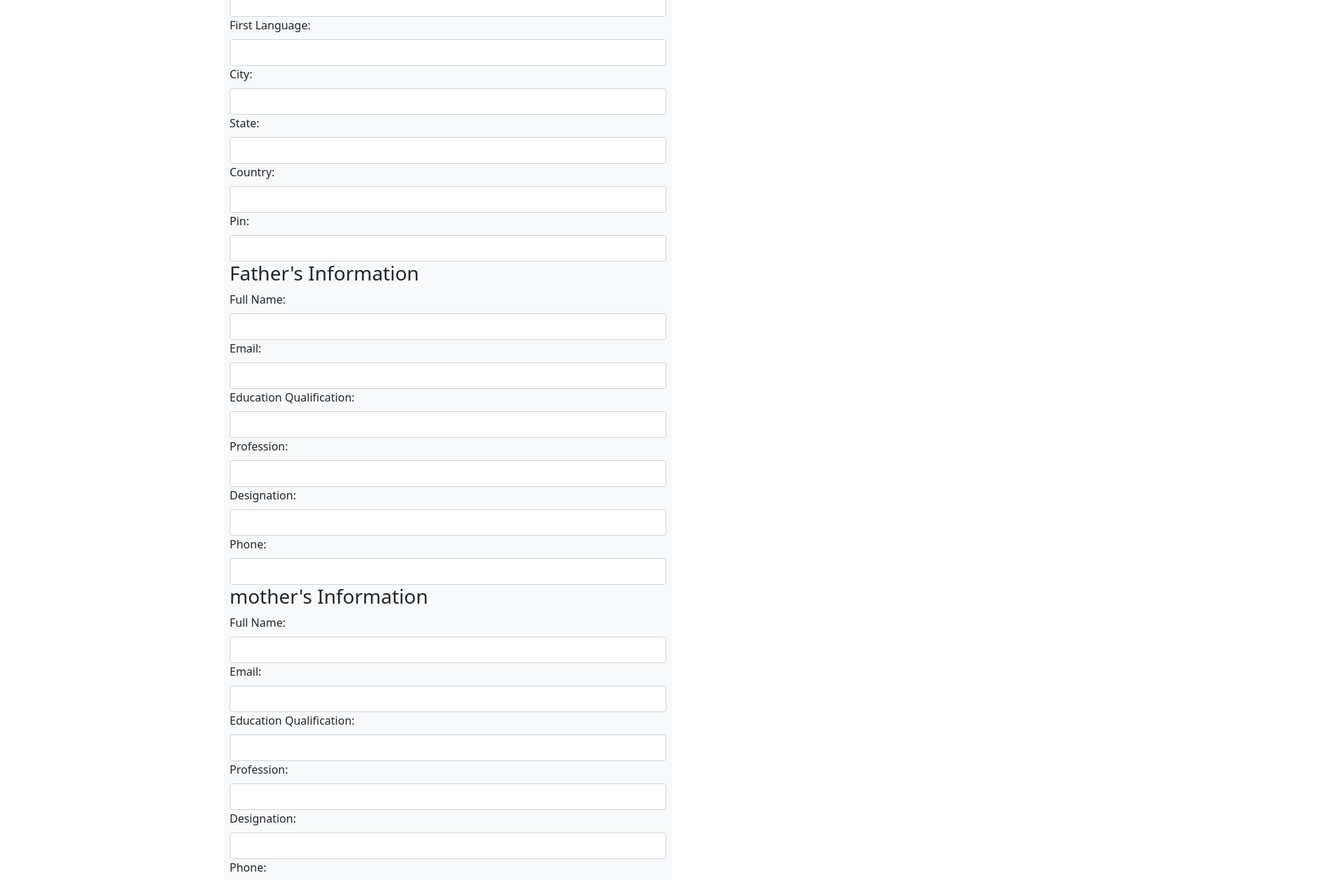
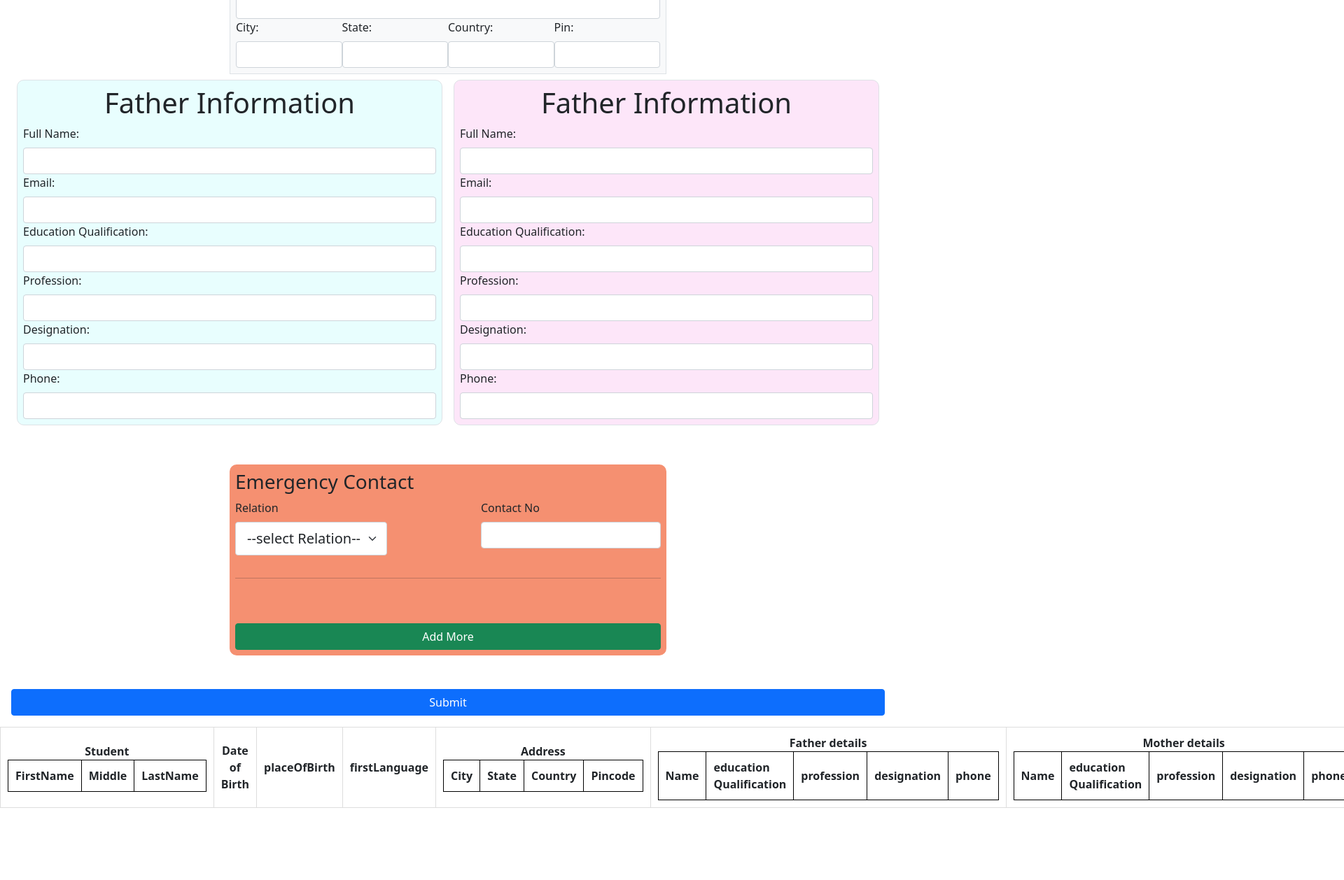
Before and after one commit to pradumna-shelge/day5assignment1angular, an Angular app: page / in a window 1280 px wide. Shown: the part 380-1638 px from the top of the page at 70% size, 1920 px wide, since content can reach past the window. After the commit the page ends 1535 px from the top, so only its background shows below. Built offline with nearby package versions, Linux system fonts and the light colour scheme.

Commit message:
CHANGES MADE

```diff
--- a/src/app/app.module.ts
+++ b/src/app/app.module.ts
@@ -5,11 +5,13 @@ import { AppRoutingModule } from './app-routing.module';
 import { AppComponent } from './app.component';
 import { MainFormComponent } from './main-form/main-form.component';
 import { ReactiveFormsModule } from '@angular/forms';
+import { TableComponent } from './table/table.component';
 
 @NgModule({
   declarations: [
     AppComponent,
-    MainFormComponent
+    MainFormComponent,
+    TableComponent
   ],
   imports: [
     BrowserModule,
--- a/src/app/main-form/main-form.component.css
+++ b/src/app/main-form/main-form.component.css
@@ -1,7 +1,23 @@
 .ng-valid {
-  border: 1px solid green;
+
 }
-/*
-.ng.invalid {
-  border: 1px solid rgb(237, 11, 49);
-} */
+
+
+.paa{
+  background-color: rgba(143, 247, 247, 0.204);
+ border-radius: 10px;
+}
+.maa{
+
+  border-radius: 10px;
+   background-color: rgba(243, 126, 225, 0.192);
+}
+
+.war{
+
+  border-radius: 10px;
+   background-color: rgba(237, 63, 10, 0.577);
+}
+h1{
+  text-align: center;
+}
--- a/src/app/main-form/main-form.component.html
+++ b/src/app/main-form/main-form.component.html
@@ -1,15 +1,18 @@
 
     <h2>Student Admission Form</h2>
 
-    <div  [formGroup]="studentForm" class="w-50 m-auto p-2 bg-light">
+    <div  [formGroup]="studentForm" class="p-3 W-50">
       <!-- Name -->
-      <div formGroupName="name">
+      <div class="w-50 p-2 border m-auto bg-light">
+        <h1>Student Information</h1>
+      <div formGroupName="name" class="d-flex justify-content-around w-100">
         <div>
           <label class="form-label" for="firstName">First Name:</label>
           <input class="form-control" type="text" id="firstName"  formControlName="firstName" >
          <small *ngIf="firstName && firstName.touched && firstName.invalid" class="text-danger">
 *First Name Required
          </small>
+
         </div>
 
         <div>
@@ -25,7 +28,7 @@
 
         <input class="form-control" type="text" id="lastName"  formControlName="lastName" >
         <small *ngIf="lastName&& lastName.touched && lastName.invalid" class="text-danger">
-          *Middle Name Required
+          *Last Name Required
                    </small>
       </div>
       </div>
@@ -57,7 +60,7 @@
       </div>
 
       <!-- Address -->
-      <div formGroupName="address">
+      <div formGroupName="address" class="d-flex ">
         <div>
           <label class="form-label" for="city">City:</label>
           <input class="form-control" type="text" id="city"  formControlName="city" >
@@ -86,16 +89,23 @@
         <div>
           <label class="form-label" for="pin">Pin:</label>
           <input class="form-control" type="text" id="pin"  formControlName="pin" >
-          <small *ngIf="pin && pin .invalid && pin .touched" class="text-danger">
-            * Require name of pin
-           </small>
+          <div *ngIf="pin && pin .invalid && (pin .touched|| pin.dirty)" class="text-danger">
+            <div *ngIf="pin.errors?.['required']">
+
+              * Require name of pin
+            </div>
+            <div *ngIf="pin.errors?.['pattern']">
+
+              * enter number only
+            </div>
+           </div>
         </div>
       </div>
+    </div>
+  <div class="d-flex ">
 
-      <!-- Father's Information -->
-      <h3>Father's Information</h3>
-
-      <div formGroupName="father">
+      <div formGroupName="father" class="w-50 p-2 m-2 border paa">
+        <h1>Father Information</h1>
         <div>
           <label class="form-label" for="fatherFullName">Full Name:</label>
           <input class="form-control" type="text" id="fatherFullName"  formControlName="fullName" >
@@ -147,9 +157,10 @@
       </div>
 
 
-      <h3>mother's Information</h3>
 
-      <div formGroupName="mother">
+
+      <div formGroupName="mother" class="w-50 p-2 m-2 border maa">
+        <h1>Father Information</h1>
         <div>
           <label class="form-label" for="motherFullName">Full Name:</label>
           <input class="form-control" type="text" id="motherFullName"  formControlName="fullName" >
@@ -199,28 +210,39 @@
            </small>
         </div>
       </div>
-      <div class="bg-warning p-2 mt-5">
+
+
+    </div>
+      <div class="war p-2 mt-5 w-50 m-auto ">
           <h3>Emergency Contact</h3>
 
 
       <div formArrayName="emergencyContacts"  *ngFor="let item of emergencyContacts.controls;let i=index">
-          <div [formGroupName]="i" class="d-flex justify-content-around">
-
+          <div [formGroupName]="i" class="d-flex justify-content-between">
+<div>
               <label class="form-label">Relation</label>
 <select formControlName="relation" class="form-select form-select-lg mb-3">
+  <option [selected]="true">--select Relation-- </option>
   <option value="Brother">Brother</option>
   <option value="Sister">Sister</option>
   <option value="Uncle">Uncle</option>
   <option value="Aunt">Aunt</option>
   <option value="Grandfather	">Grandfather	</option>
 </select>
+</div>
+<div>
               <label class="form-label">Contact No</label>
               <input type="text" class="form-control" formControlName="number">
           </div>
+        </div>
           <hr>
         </div>
         <button  (click)="addEem()" class="btn btn-success  w-100 mt-5">Add More</button>
     </div>
-      <button  (click)="onSubmit()" class="btn btn-primary  w-100 mt-5" [disabled]="studentForm.invalid">Submit</button>
+      <button  (click)="onSubmit()" class="btn btn-primary  w-100 mt-5" [disabled]="studentForm.valid">Submit</button>
 
     </div>
+
+
+
+    <app-table [array1]="dataArray"></app-table>
--- a/src/app/main-form/main-form.component.ts
+++ b/src/app/main-form/main-form.component.ts
@@ -1,6 +1,6 @@
 import { Component } from '@angular/core';
 import { FormArray, FormBuilder, FormGroup, Validators } from '@angular/forms';
-import { Address, fullName, validation } from 'src/validation';
+import { Address, Controls, EmergencyContacts, fullName, Parent, validation } from 'src/validation';
 // import { Address, fullName, validation } from '';
 
 @Component({
@@ -11,7 +11,7 @@ import { Address, fullName, validation } from 'src/validation';
 export class MainFormComponent {
 
   studentForm: FormGroup;
-  dataArray=[{}as validation]
+  dataArray:validation[]=[]
 
   constructor(private fb: FormBuilder) {
 
@@ -29,7 +29,7 @@ export class MainFormComponent {
         city:  ['', [Validators.required,Validators.minLength(2)]],
         state:  ['', [Validators.required,Validators.minLength(2)]],
         country:  ['', [Validators.required,Validators.minLength(2)]],
-        pin:  ['', [Validators.required,Validators.minLength(2)]]
+        pin:  ['', [Validators.required,Validators.minLength(2),Validators.pattern('^-?[0-9]\\d*(\\.\\d{1,2})?$')]]
       }),
       father: this.fb.group({
         fullName: ['', Validators.required],
@@ -50,7 +50,7 @@ export class MainFormComponent {
       emergencyContacts: this.fb.array([
         this.fb.group({
           relation: ['', [Validators.required]],
-          number: ['', [Validators.required,Validators.pattern(/^[0-9]\d*$/)]]
+          number: ['', [Validators.required]]
         })
       ])
 
@@ -82,22 +82,116 @@ export class MainFormComponent {
         city: this.city?.value,
         state: this.state?.value,
         country: this.country?.value,
-        pin:this.country?.value
+        pin:Number(this.pin?.value)
       };
     }
     return false
   }
+  vfather():Parent|boolean{
+
+    if( (typeof this.fname?.value == 'string') &&
+    (typeof this.femail?.value === 'string')
+    &&  (typeof this.feducationQualification?.value === 'string')
+    &&  (typeof this.fprofession?.value === 'string')
+    &&  (typeof this.fdesignation?.value === 'string')
+    &&  (typeof this.fphone?.value === 'string') ){
+
+      return {
+        fullName: this.fname?.value,
+        email: this.femail?.value,
+        educationQualification: this.feducationQualification?.value,
+        profession: this.fprofession?.value,
+        designation: this.fdesignation?.value,
+        phone: Number(this.fphone?.value)
+      };
+    }
+    return false
+
+  }
+
+  vmother():Parent|boolean{
+
+    if( (typeof this.mname?.value == 'string') &&
+    (typeof this.memail?.value === 'string')
+    &&  (typeof this.meducationQualification?.value === 'string')
+    &&  (typeof this.mprofession?.value === 'string')
+    &&  (typeof this.mdesignation?.value === 'string')
+    &&  (typeof this.mphone?.value === 'string') ){
+
+      return {
+        fullName: this.mname?.value,
+        email: this.memail?.value,
+        educationQualification: this.meducationQualification?.value,
+        profession: this.mprofession?.value,
+        designation: this.mdesignation?.value,
+        phone: Number(this.mphone?.value)
+      };
+    }
+    return false
+
+  }
+
 
 
   onSubmit() {
-    console.log(this.studentForm.value)
-    if(this.vname() ){
+
+    // let Array:EmergencyContacts[]=[{}as Controls ]
+    // for(let i of   this.emergencyContacts.value)
+
+    // {
+    // Array.push({
+    //   relation:i.relation,
+    //   monumber:i.number
+    //  })
+    // }
+
+    // console.log(this.studentForm.value)
+    if(this.vname() && this.vAddress() && this.vfather() && this.vmother()
+  && typeof this.dob?.value =='string' && typeof this.placeOfBirth?.value =='string' &&
+  typeof this.firstLanguage?.value =='string'
+    ){
+
+      this.dataArray.push({
+        name:{
+          firstName:this.firstName?.value,
+          middleName: this.middleName?.value,
+        lastName:  this.lastName?.value,
+        },
+
+      dob: this.dob?.value,
+      placeOfBirth: this.placeOfBirth?.value,
+      firstLanguage: this.firstLanguage?.value,
+      address:{
+        city: this.city?.value,
+        state: this.state?.value,
+        country: this.country?.value,
+        pin:Number(this.pin?.value)
+      },
+
+      father:{
+        fullName: this.fname?.value,
+        email: this.femail?.value,
+        educationQualification: this.feducationQualification?.value,
+        profession: this.fprofession?.value,
+        designation: this.fdesignation?.value,
+        phone: Number(this.fphone?.value)
+      },
+      mother:{
+        fullName: this.mname?.value,
+        email: this.memail?.value,
+        educationQualification: this.meducationQualification?.value,
+        profession: this.mprofession?.value,
+        designation: this.mdesignation?.value,
+        phone: Number(this.mphone?.value)
+      },
+      emergencyContacts:[...this.emergencyContacts.value]
+
+
+      })
 
 
 
     }
-
-
 
 
 
--- /dev/null
+++ b/src/app/table/table.component.css
@@ -0,0 +1,25 @@
+table, td, th {
+    border: 1px solid #ddd;
+    text-align: center;
+  }
+
+  table {
+    border-collapse: collapse;
+    width: 100%;
+  }
+
+  th, td {
+   padding: 10px;
+  }
+
+ th >tr>th {
+    border:1px solid rgb(0, 0, 0);
+    text-align: left;
+    width: 100%;
+
+  }
+  td>tr>td {
+    border:1px solid rgb(0, 0, 0);
+    text-align: left;
+    width: 100%;
+  }
--- /dev/null
+++ b/src/app/table/table.component.html
@@ -0,0 +1,111 @@
+<table>
+    <!-- <p>{{array1|json}}</p> -->
+
+
+    <tr>
+<th > Student
+    <tr>
+        <th scope="row">FirstName</th>
+        <th scope="row">Middle</th>
+        <th scope="row">LastName</th>
+    </tr>
+</th>
+<th>
+    Date of Birth
+</th>
+<th>placeOfBirth</th>
+<th>firstLanguage</th>
+
+<th > Address
+    <tr>
+        <th>City</th>
+        <th>State</th>
+        <th>Country</th>
+        <th>Pincode</th>
+    </tr>
+</th>
+
+<th > Father details
+    <tr>
+        <th>Name</th>
+        <th>education Qualification</th>
+        <th>profession</th>
+        <th>designation</th>
+        <th>phone</th>
+    </tr>
+</th>
+
+<th > Mother details
+    <tr>
+        <th>Name</th>
+        <th>education Qualification</th>
+        <th>profession</th>
+        <th>designation</th>
+        <th>phone</th>
+    </tr>
+</th>
+<th > Emergency Contacts
+    <tr>
+        <th>Relation</th>
+        <th>Mobile No</th>
+
+    </tr>
+</th>
+    </tr>
+
+ <ng-container *ngFor="let item of array1 ">
+    <tr >
+<td >
+    <tr>
+        <td scope="row">{{item.name.firstName}}</td>
+        <td scope="row">{{item.name.middleName}}</td>
+        <td scope="row">{{item.name.lastName}}</td>
+    </tr>
+</td>
+<td>{{item.dob}}</td>
+<td>{{item.placeOfBirth}}</td>
+<td>{{item.firstLanguage}}</td>
+
+<td>
+    <tr>
+        <td>{{item.address.city}},</td>
+        <td>{{item.address.state}},</td>
+        <td>{{item.address.country}},</td>
+        <td>{{item.address.pin}}</td>
+    </tr>
+</td>
+<td>
+    <tr>
+        <td>{{item.father.fullName}}</td>
+        <td>{{item.father.email}}</td>
+        <td>{{item.father.educationQualification}}</td>
+        <td>{{item.father.profession}}</td>
+        <td>{{item.father.designation}}</td>
+        <td>{{item.father.phone}}</td>
+    </tr>
+</td>
+
+<td>
+    <tr>
+        <td>{{item.mother.fullName}}</td>
+        <td>{{item.mother.email}}</td>
+        <td>{{item.mother.educationQualification}}</td>
+        <td>{{item.mother.profession}}</td>
+        <td>{{item.mother.designation}}</td>
+        <td>{{item.mother.phone}}</td>
+    </tr>
+</td>
+
+<td>
+    <tr  *ngFor="let n of item.emergencyContacts">
+<td>{{n.relation}}</td>
+<td>{{n.monumber}}</td>
+
+    </tr>
+
+</td >
+
+    </tr>
+
+</ng-container>
+</table>
--- a/src/index.html
+++ b/src/index.html
@@ -5,8 +5,8 @@
   <title>Form</title>
   <base href="/">
   <meta name="viewport" content="width=device-width, initial-scale=1">
+  <!-- <link href="https://cdn.jsdelivr.net/npm/bootstrap@5.0.2/dist/css/bootstrap.min.css" rel="stylesheet" integrity="sha384-EVSTQN3/azprG1Anm3QDgpJLIm9Nao0Yz1ztcQTwFspd3yD65VohhpuuCOmLASjC" crossorigin="anonymous"> -->
   <link href="https://cdn.jsdelivr.net/npm/bootstrap@5.0.2/dist/css/bootstrap.min.css" rel="stylesheet" integrity="sha384-EVSTQN3/azprG1Anm3QDgpJLIm9Nao0Yz1ztcQTwFspd3yD65VohhpuuCOmLASjC" crossorigin="anonymous">
-
   <link rel="icon" type="image/x-icon" href="favicon.ico">
 </head>
 <body>
```
Also changed, not shown: src/app/table/table.component.ts (added, +13 -0 lines), src/validation.ts (+9 -8 lines), 1 other file (tests, documents, lock files or other folders).
